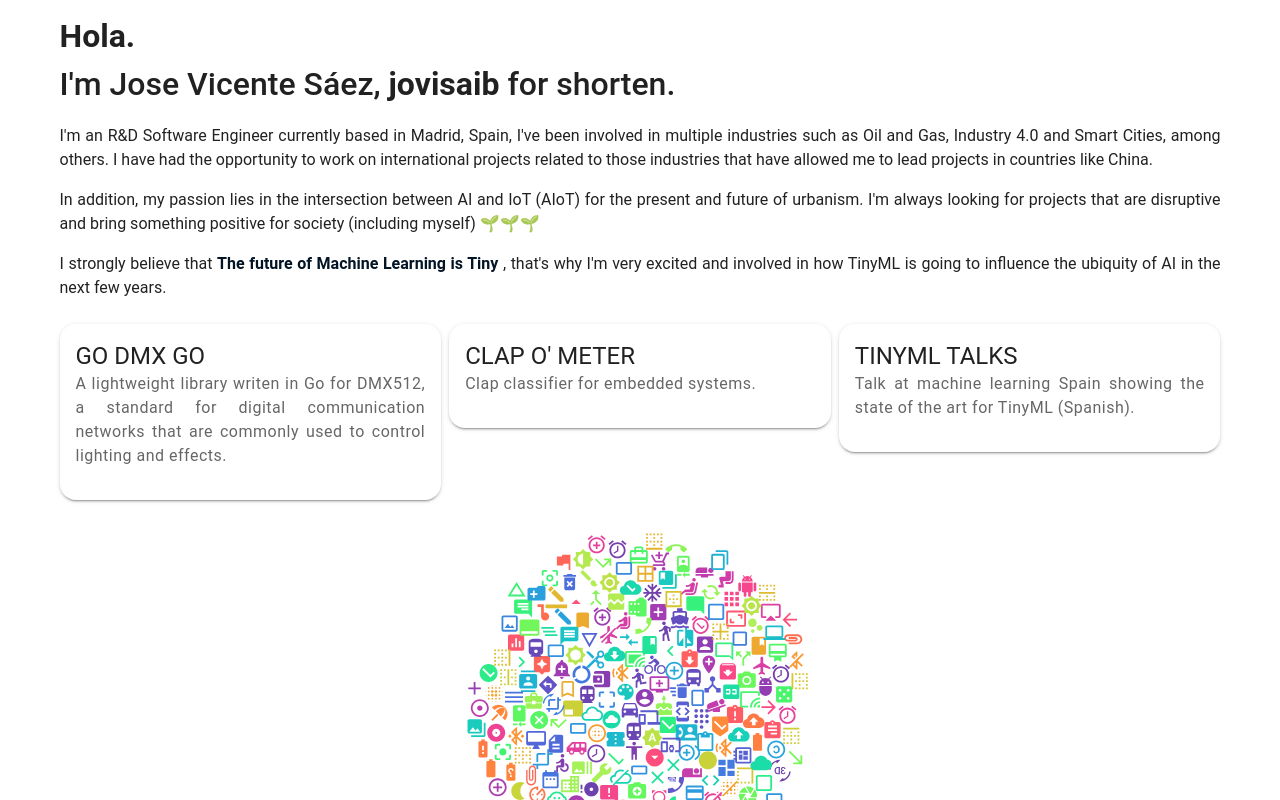
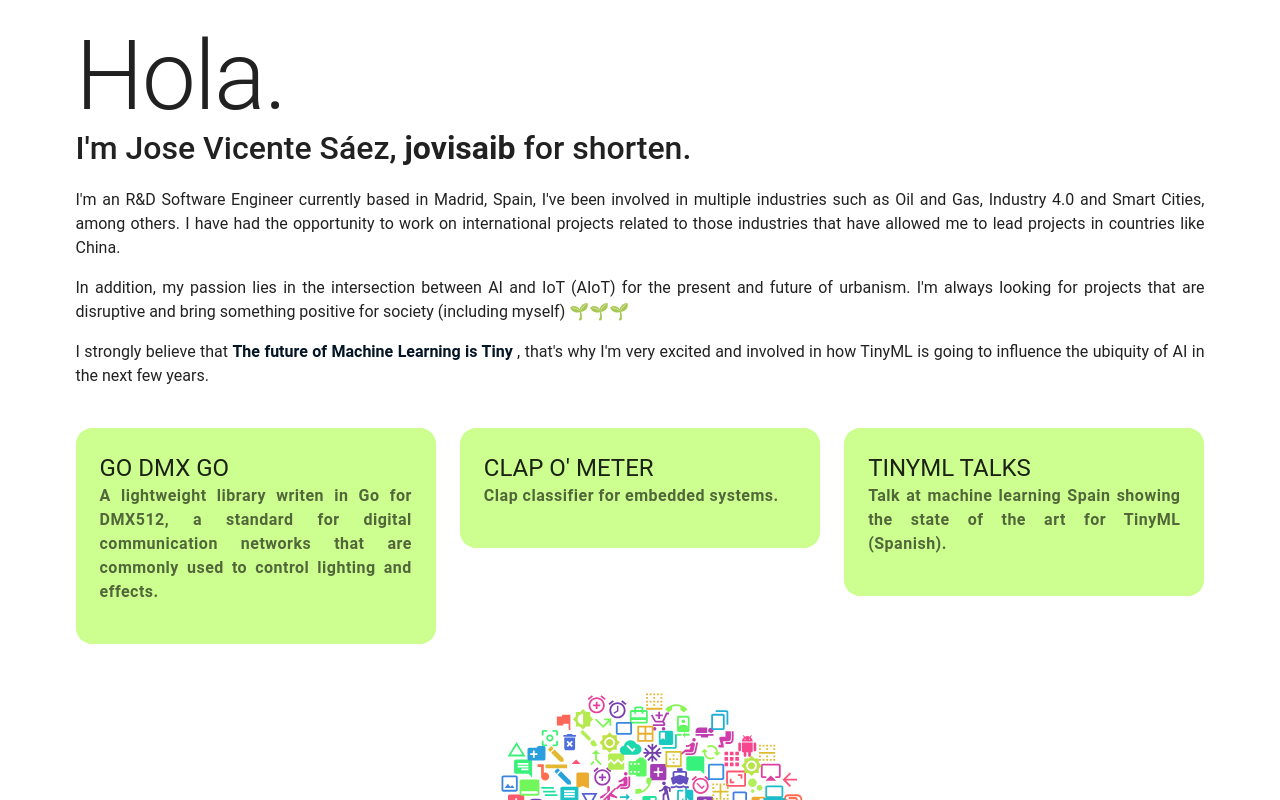
Before and after one commit to jovisaib/webpage-own, a Vue app: page / in a window 1280 px wide. Shown: the top 800 px of the page. Built offline with nearby package versions, Linux system fonts and the light colour scheme.

Commit message:
Clean up

```diff
--- a/src/App.vue
+++ b/src/App.vue
@@ -21,7 +21,7 @@
         </v-card-text>
 
         <v-card-text class="font-weight-bold white--text pt-0">
-          For more info about me, you can find me on my networks and contact me directly wherever you consider 😊
+          For more info about me, you can find me on my networks and contact me directly at jovisaib@gmail.com
         </v-card-text>
 
         <v-divider></v-divider>
--- a/src/components/Home.vue
+++ b/src/components/Home.vue
@@ -2,10 +2,10 @@
     <div>
 
 
-        <v-container>
+        <v-container class="pa-7">
             <v-row class="text-justify" dense>
                 <v-col cols="12">
-                    <h1 style="font-size: 200%;">Hola.</h1>
+                    <h1 class="text-h1">Hola.</h1>
                     <p style="font-weight:500; font-size:2.0em">I'm Jose Vicente Sáez, <b>jovisaib</b> for shorten.</p>
 
                     <p>I'm an R&D Software Engineer currently based in Madrid, Spain, I've been involved in multiple
@@ -34,15 +34,19 @@
 
                 </v-col>
             </v-row>
-            <v-row dense>
+            <v-row>
                 <v-col cols="12" lg="4" md="6" sm="12">
                     <v-hover v-slot="{ hover }">
-                        <v-card :elevation="hover ? 10 : 2" :class="{ 'on-hover': hover }" class="rounded-xl">
+                        <v-card
+                            :elevation="hover ? 2 : 0"
+                            :class="{ 'on-hover': hover }"
+                            class="font-weight-bold pa-2 light-green accent-1 rounded-xl"
+                        >
                             <v-card-title class="text-h5">
                                 GO DMX GO
                             </v-card-title>
 
-                            <v-card-subtitle class="body-1 text-justify">
+                            <v-card-subtitle class="font-weight-bold body-1 text-justify">
                                 <p>A lightweight library writen in Go for DMX512, a standard for digital communication
                                     networks that are commonly used to control lighting and effects.</p>
                             </v-card-subtitle>
@@ -51,12 +55,16 @@
                 </v-col>
                 <v-col cols="12" lg="4" md="6" sm="12">
                     <v-hover v-slot="{ hover }">
-                        <v-card :elevation="hover ? 10 : 2" :class="{ 'on-hover': hover }" class="rounded-xl">
+                        <v-card
+                            :elevation="hover ? 2 : 0"
+                            :class="{ 'on-hover': hover }"
+                            class="pa-2 font-weight-bold light-green accent-1 rounded-xl"
+                        >
                             <v-card-title class="text-h5">
                                 CLAP O' METER
                             </v-card-title>
 
-                            <v-card-subtitle class="body-1 text-justify">
+                            <v-card-subtitle class="font-weight-bold body-1 text-justify">
                                 <p>Clap classifier for embedded systems.</p>
                             </v-card-subtitle>
                         </v-card>
@@ -64,12 +72,16 @@
                 </v-col>
                 <v-col cols="12" lg="4" md="6" sm="12">
                     <v-hover v-slot="{ hover }">
-                        <v-card :elevation="hover ? 10 : 2" :class="{ 'on-hover': hover }" class="rounded-xl">
+                        <v-card
+                            :elevation="hover ? 2 : 0"
+                            :class="{ 'on-hover': hover }"
+                            class="font-weight-bold pa-2 light-green accent-1 rounded-xl"
+                        >
                             <v-card-title class="text-h5">
                                 TINYML TALKS
                             </v-card-title>
 
-                            <v-card-subtitle class="body-1 text-justify">
+                            <v-card-subtitle class="font-weight-bold body-1 text-justify">
                                 <p>Talk at machine learning Spain showing the state of the art for TinyML (Spanish).</p>
                             </v-card-subtitle>
                         </v-card>
```
